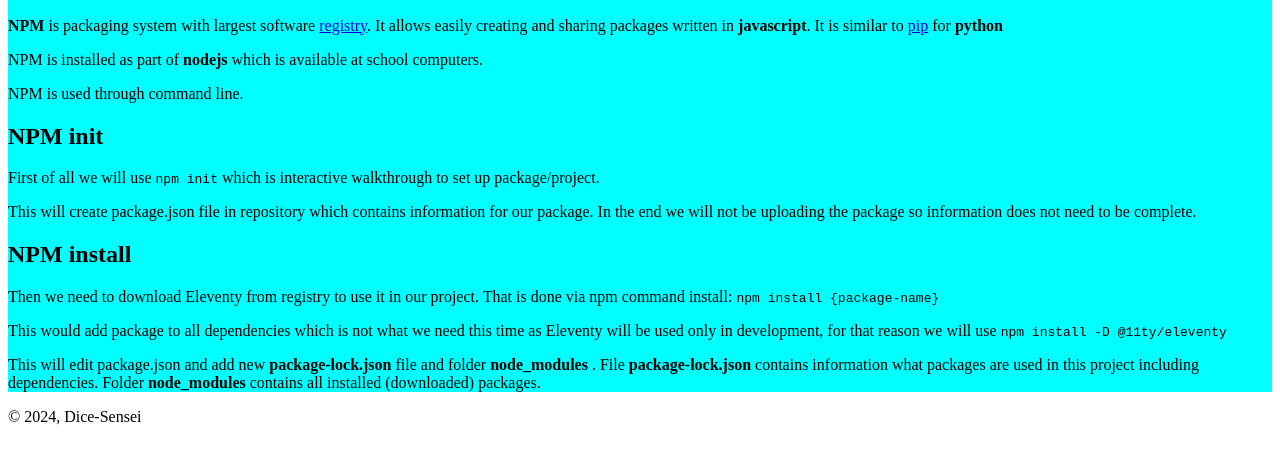
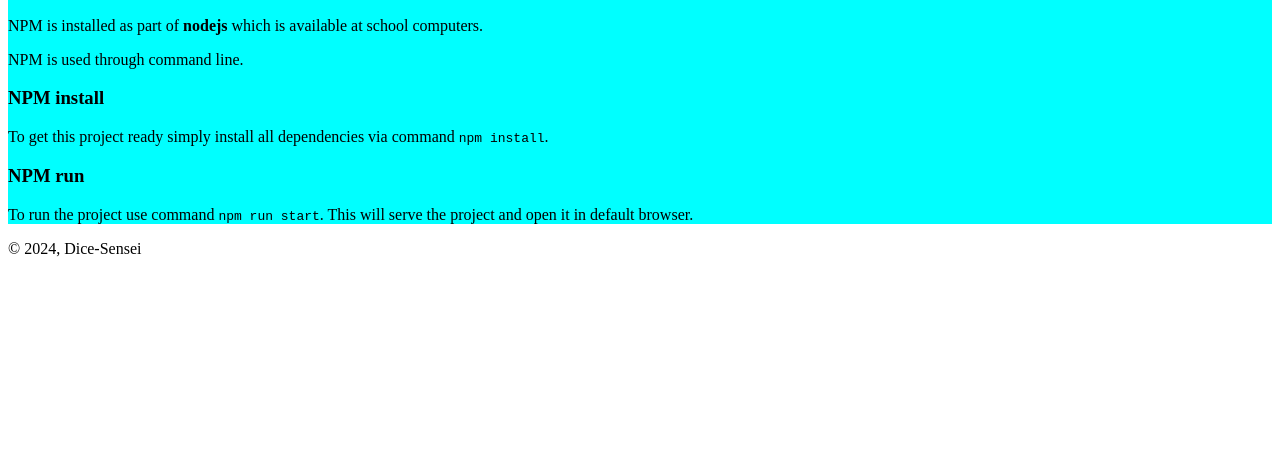
Before and after one commit to Hubkaji/npm, an Eleventy site: page src/installation.html in a window 1280 px wide. Shown: the part 231-694 px from the top of the page. Built offline with nearby package versions, Linux system fonts and the light colour scheme; Eleventy itself is replaced by a stand-in of ours; files that its build step writes are made by us from their sources.

Commit message:
Update installation site to provide info on installing dependencies and running project

```diff
--- a/src/installation.html
+++ b/src/installation.html
@@ -7,41 +7,18 @@ layout: main.njk
   <p>Installation will be done through <b>NPM</b> system.</p>
   <h2>NPM</h2>
   <p>
-    <b>NPM</b> is packaging system with largest software
-    <a href="https://www.npmjs.com/">registry</a>. It allows easily creating and
-    sharing packages written in <b>javascript</b>. It is similar to
-    <a href="https://pypi.org/project/pip/">pip</a> for <b>python</b>
-  </p>
-  <p>
     NPM is installed as part of <b>nodejs</b> which is available at school
     computers.
   </p>
   <p>NPM is used through command line.</p>
-  <h2>NPM init</h2>
+  <h3>NPM install</h3>
   <p>
-    First of all we will use <code>npm init</code> which is interactive
-    walkthrough to set up package/project.
+    To get this project ready simply install all dependencies via command
+    <code>npm install</code>.
   </p>
+  <h3>NPM run</h3>
   <p>
-    This will create package.json file in repository which contains information
-    for our package. In the end we will not be uploading the package so
-    information does not need to be complete.
-  </p>
-  <h2>NPM install</h2>
-  <p>
-    Then we need to download Eleventy from registry to use it in our project.
-    That is done via npm command install:
-    <code>npm install {package-name}</code>
-  </p>
-  <p>
-    This would add package to all dependencies which is not what we need this
-    time as Eleventy will be used only in development, for that reason we will
-    use <code>npm install -D @11ty/eleventy</code>
-  </p>
-  <p>
-    This will edit package.json and add new <b>package-lock.json</b> file and
-    folder <b>node_modules</b> . File <b>package-lock.json</b> contains
-    information what packages are used in this project including dependencies.
-    Folder <b>node_modules</b> contains all installed (downloaded) packages.
+    To run the project use command <code>npm run start</code>. This will serve
+    the project and open it in default browser.
   </p>
 </section>
```
